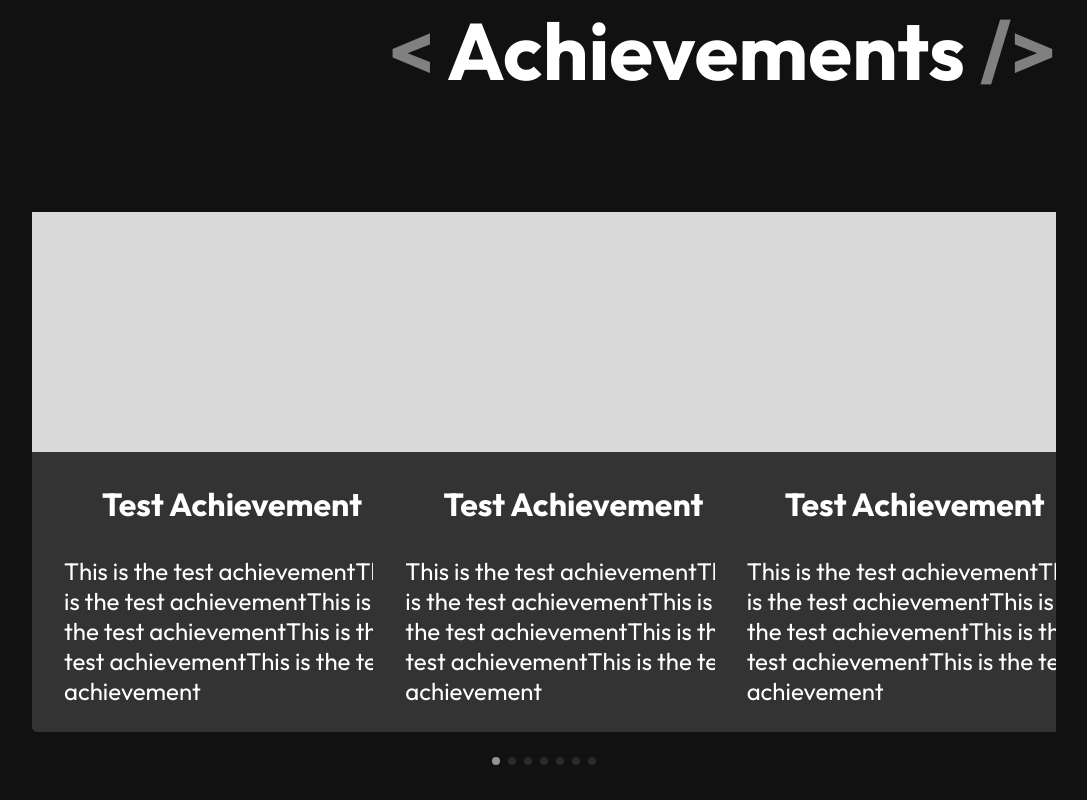
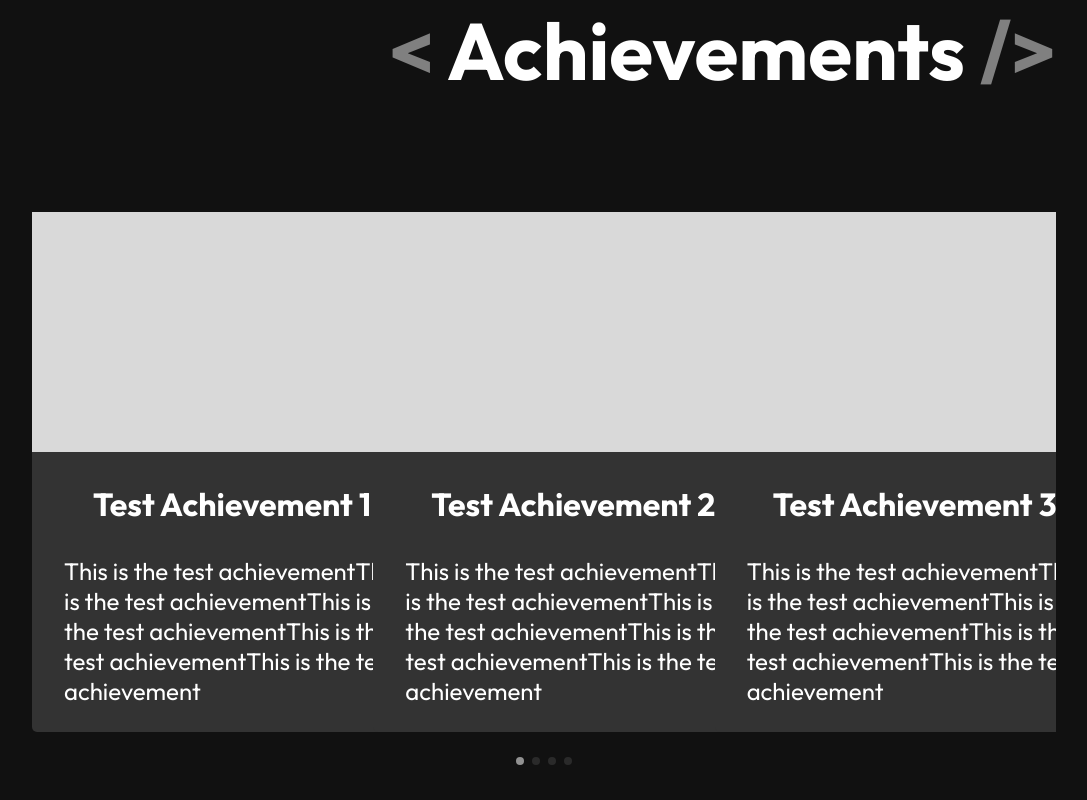
Before and after one commit to Kobutaemon/makeit, a React (Vite) app: page / in a window 1280 px wide. Shown: the part 2043-2843 px from the top of the page, without its empty margins (96-1183 px from the left). After the commit the page ends 2820 px from the top, so only its background shows below. Built offline with nearby package versions, Linux system fonts and the light colour scheme.

Commit message:
Achievementsのリファクタリングをした

```diff
--- a/src/components/AchievementCard/AchievementCard.css
+++ b/src/components/AchievementCard/AchievementCard.css
@@ -34,13 +34,3 @@
   height: 240px;
   background-color: #d9d9d9;
 }
-
-/* 以下swiperのpaginationに関するcss */
-.swiper-pagination {
-  position: relative;
-  margin-top: 25px;
-}
-
-.swiper-pagination-bullet {
-  background: var(--swiper-pagination-bullet-inactive-color, #929292);
-}
--- a/src/components/AchievementCard/AchievementCard.tsx
+++ b/src/components/AchievementCard/AchievementCard.tsx
@@ -1,19 +1,8 @@
-import { Swiper, SwiperSlide } from 'swiper/react';
-import 'swiper/css';
-import 'swiper/css/pagination';
 import './AchievementCard.css'
-import { Pagination } from 'swiper/modules';
 
 function AchievementCard(props: {title: string, description: string }) { //写真のデータが来たらpropsに「img_url: string」を追加して差し替える。
   return (
     <div className='swiper-container'>
-      <Swiper
-        modules={[Pagination]}
-        spaceBetween={0}
-        slidesPerView={3}
-        pagination={true}
-      >
-      <SwiperSlide>
       <div className="achievement-card">
         <div className="dummy-img"></div>
         <h3 className="achievement-card-title">
@@ -23,97 +12,6 @@ function AchievementCard(props: {title: string, description: string }) { //写
           {props.description}
         </p>
       </div>
-      </SwiperSlide>
-      <SwiperSlide>
-        <div className="achievement-card">
-          <div className="dummy-img"></div>
-          <h3 className="achievement-card-title">
-            {props.title}
-          </h3>
-          <p className="achievement-card-description">
-            {props.description}
-          </p>
-        </div>
-      </SwiperSlide>
-      <SwiperSlide>
-        <div className="achievement-card">
-          <div className="dummy-img"></div>
-          <h3 className="achievement-card-title">
-            {props.title}
-          </h3>
-          <p className="achievement-card-description">
-            {props.description}
-          </p>
-        </div>
-      </SwiperSlide>
-      <SwiperSlide>
-        <div className="achievement-card">
-          <div className="dummy-img"></div>
-          <h3 className="achievement-card-title">
-            {props.title}
-          </h3>
-          <p className="achievement-card-description">
-            {props.description}
-          </p>
-        </div>
-      </SwiperSlide>
-      <SwiperSlide>
-        <div className="achievement-card">
-          <div className="dummy-img"></div>
-          <h3 className="achievement-card-title">
-            {props.title}
-          </h3>
-          <p className="achievement-card-description">
-            {props.description}
-          </p>
-        </div>
-      </SwiperSlide>
-      <SwiperSlide>
-        <div className="achievement-card">
-          <div className="dummy-img"></div>
-          <h3 className="achievement-card-title">
-            {props.title}
-          </h3>
-          <p className="achievement-card-description">
-            {props.description}
-          </p>
-        </div>
-      </SwiperSlide>
-      <SwiperSlide>
-        <div className="achievement-card">
-          <div className="dummy-img"></div>
-          <h3 className="achievement-card-title">
-            {props.title}
-          </h3>
-          <p className="achievement-card-description">
-            {props.description}
-          </p>
-        </div>
-      </SwiperSlide>
-      <SwiperSlide>
-        <div className="achievement-card">
-          <div className="dummy-img"></div>
-          <h3 className="achievement-card-title">
-            {props.title}
-          </h3>
-          <p className="achievement-card-description">
-            {props.description}
-          </p>
-        </div>
-      </SwiperSlide>
-      <SwiperSlide>
-        <div className="achievement-card">
-          <div className="dummy-img"></div>
-          <h3 className="achievement-card-title">
-            {props.title}
-          </h3>
-          <p className="achievement-card-description">
-            {props.description}
-          </p>
-        </div>
-      </SwiperSlide>
-    </Swiper>
-
     </div>
   )
 }
--- a/src/components/Achievements/Achievements.css
+++ b/src/components/Achievements/Achievements.css
@@ -2,10 +2,19 @@
   margin: 0 auto;
   text-align: right;
   width: 80%;
-  height: 100vh;
 }
 
 .achievements-content {
   margin-top: 111px;
   width: 100%;
 }
+
+/* 以下swiperのpaginationに関するcss */
+.swiper-pagination {
+  position: relative;
+  margin-top: 25px;
+}
+
+.swiper-pagination-bullet {
+  background: var(--swiper-pagination-bullet-inactive-color, #929292);
+}
--- a/src/components/Achievements/Achievements.tsx
+++ b/src/components/Achievements/Achievements.tsx
@@ -1,5 +1,8 @@
-import React from 'react'
+import { Swiper, SwiperSlide } from 'swiper/react';
+import 'swiper/css';
+import 'swiper/css/pagination';
 import './Achievements.css'
+import { Pagination } from 'swiper/modules';
 import SectionTitle from '../SectionTitle/SectionTitle'
 import AchievementCard from '../AchievementCard/AchievementCard'
 
@@ -10,7 +13,31 @@ function Achievements(){
         <SectionTitle title='Achievements' />
       </div>
       <div className="achievements-content">
-        <AchievementCard title='Test Achievement' description='This is the test achievementThis is the test achievementThis is the test achievementThis is the test achievementThis is the test achievement'/>
+        <Swiper
+          modules={[Pagination]}
+          spaceBetween={0}
+          slidesPerView={3}
+          pagination={true}
+        >
+          <SwiperSlide>
+            <AchievementCard title='Test Achievement 1' description='This is the test achievementThis is the test achievementThis is the test achievementThis is the test achievementThis is the test achievement'/>
+          </SwiperSlide>
+          <SwiperSlide>
+            <AchievementCard title='Test Achievement 2' description='This is the test achievementThis is the test achievementThis is the test achievementThis is the test achievementThis is the test achievement'/>
+          </SwiperSlide>
+          <SwiperSlide>
+            <AchievementCard title='Test Achievement 3' description='This is the test achievementThis is the test achievementThis is the test achievementThis is the test achievementThis is the test achievement'/>
+          </SwiperSlide>
+          <SwiperSlide>
+            <AchievementCard title='Test Achievement 4' description='This is the test achievementThis is the test achievementThis is the test achievementThis is the test achievementThis is the test achievement'/>
+          </SwiperSlide>
+          <SwiperSlide>
+            <AchievementCard title='Test Achievement 5' description='This is the test achievementThis is the test achievementThis is the test achievementThis is the test achievementThis is the test achievement'/>
+          </SwiperSlide>
+          <SwiperSlide>
+            <AchievementCard title='Test Achievement 6' description='This is the test achievementThis is the test achievementThis is the test achievementThis is the test achievementThis is the test achievement'/>
+          </SwiperSlide>
+        </Swiper>
       </div>
     </div>
   )
```
Lines whose indentation alone changed are shown as unchanged.
